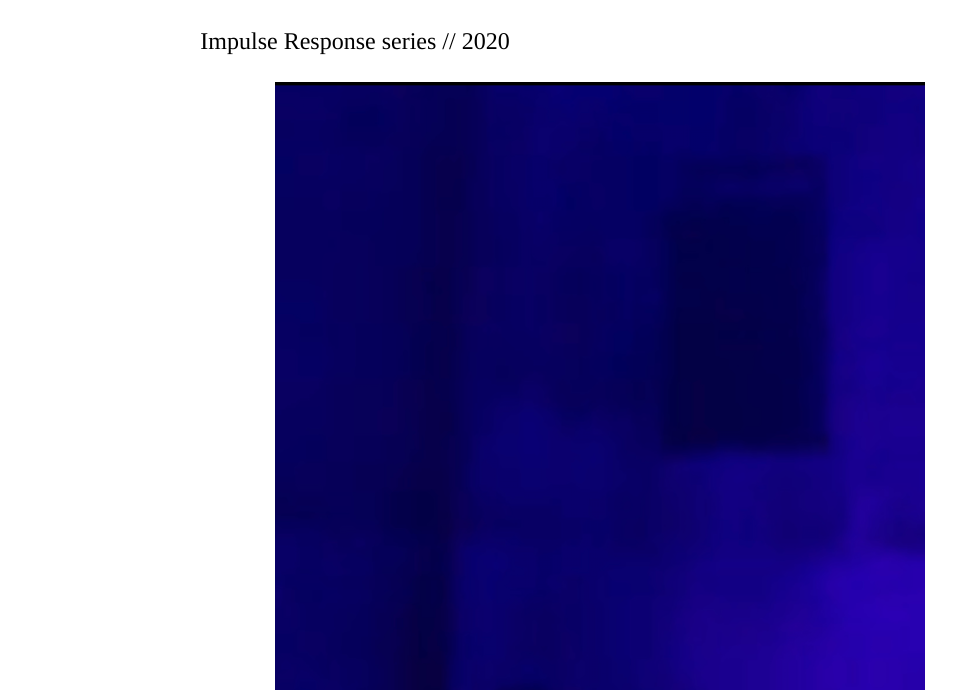
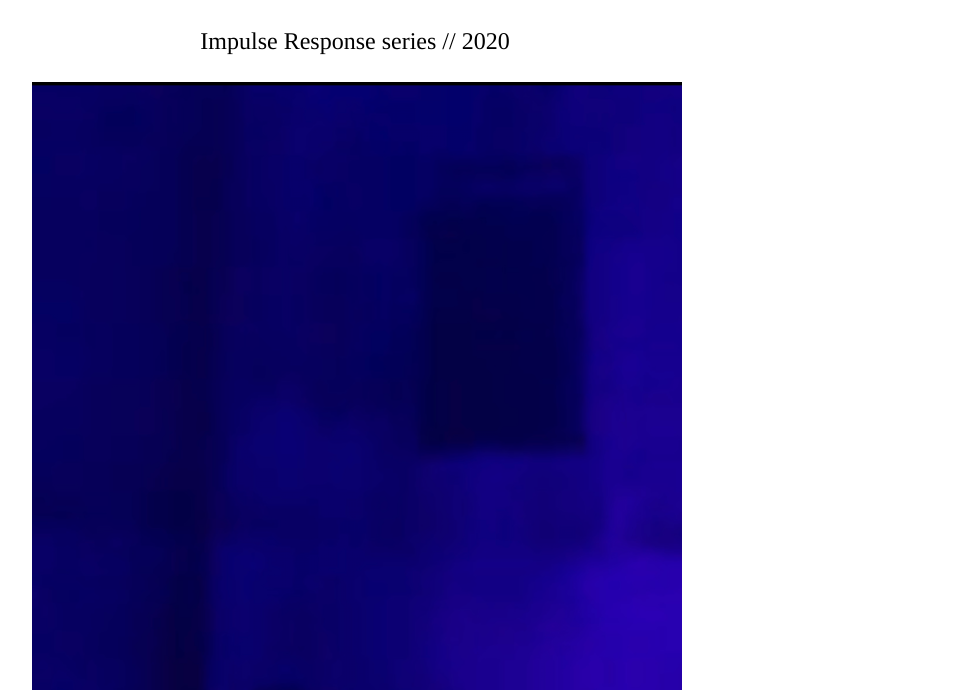
Before and after one commit to sofokliskoutsourelis/sofokliskoutsourelis.github.io, a plain HTML site: page index.html in a window 1280 px wide. Shown: the part 110-800 px from the top of the page, without its empty margins (285-1241 px from the left). Drawn offline with Linux system fonts and the light colour scheme.

Commit message:
feat(content): Update of content

```diff
--- a/index.html
+++ b/index.html
@@ -10,7 +10,7 @@
     p.p1 {margin: 0.0px 0.0px 0.0px 0.0px; text-align: center; line-height: 14.0px; font: 12.0px Times; color: #000000; -webkit-text-stroke: #000000}
     p.p2 {margin: 0.0px 0.0px 0.0px 0.0px; text-align: center; line-height: 55.0px; font: 48.0px Times; color: #000000; -webkit-text-stroke: #000000}
     p.p3 {margin: 0.0px 0.0px 0.0px 0.0px; text-align: center; line-height: 28.0px; font: 24.0px Times; color: #000000; -webkit-text-stroke: #000000}
-    p.p4 {margin: 0.0px 0.0px 0.0px 0.0px; text-indent: 518.3px; line-height: 14.0px; font: 12.0px Helvetica; color: #000000; -webkit-text-stroke: #000000}
+    p.p4 {margin: 0.0px 0.0px 0.0px 0.0px; text-align: center; line-height: 14.0px; font: 12.0px Helvetica; color: #000000; -webkit-text-stroke: #000000}
     p.p5 {margin: 0.0px 0.0px 0.0px 0.0px; text-align: center; line-height: 17.0px; font: 14.0px Times; color: #000000; -webkit-text-stroke: #000000}
     p.p6 {margin: 0.0px 0.0px 15.0px 0.0px; text-align: center; line-height: 14.0px; font: 12.0px Times; color: #000000; -webkit-text-stroke: #000000}
     li.li7 {margin: 0.0px 0.0px 0.0px 0.0px; text-align: center; line-height: 13.0px; font: 10.0px Times; color: #464646; -webkit-text-stroke: #464646}
@@ -36,7 +36,7 @@
 <p class="p3"><span class="s1">Impulse Response series // 2020</span></p>
 <p class="p3"><span class="s1"><br>
 </span></p>
-<p class="p4"><span class="s1"><span class="Apple-converted-space">          </span><img src="/Screen%20Shot%202020-10-24%20at%2002.42.33.png" alt="Screen Shot 2020-10-24 at 02.42.33.png"></span></p>
+<p class="p4"><span class="s1"><span class="Apple-converted-space"> </span><img src="/Screen%20Shot%202020-10-24%20at%2002.42.33.png" alt="Screen Shot 2020-10-24 at 02.42.33.png"></span></p>
 <p class="p5"><span class="s1">electroacoustic //<span class="Apple-converted-space"> </span></span></p>
 <p class="p5"><span class="s1"><br>
 </span></p>
```
